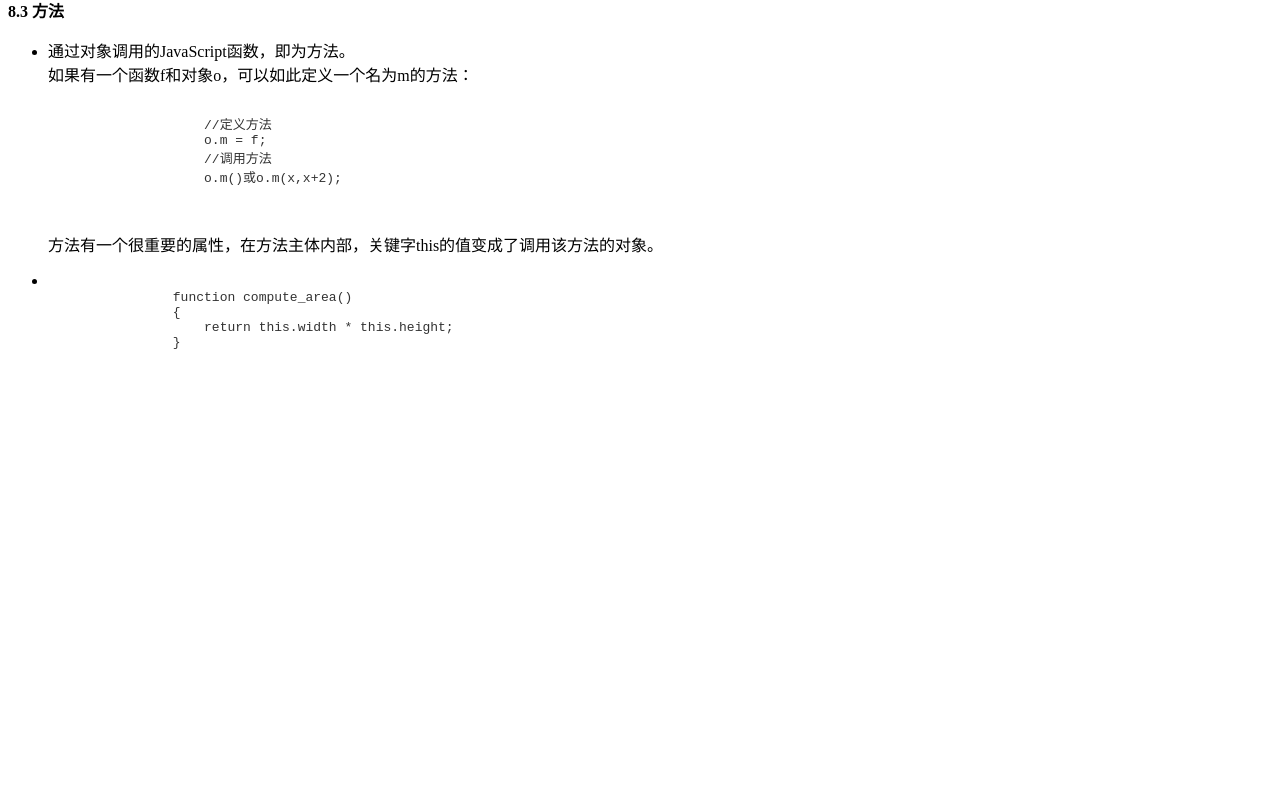
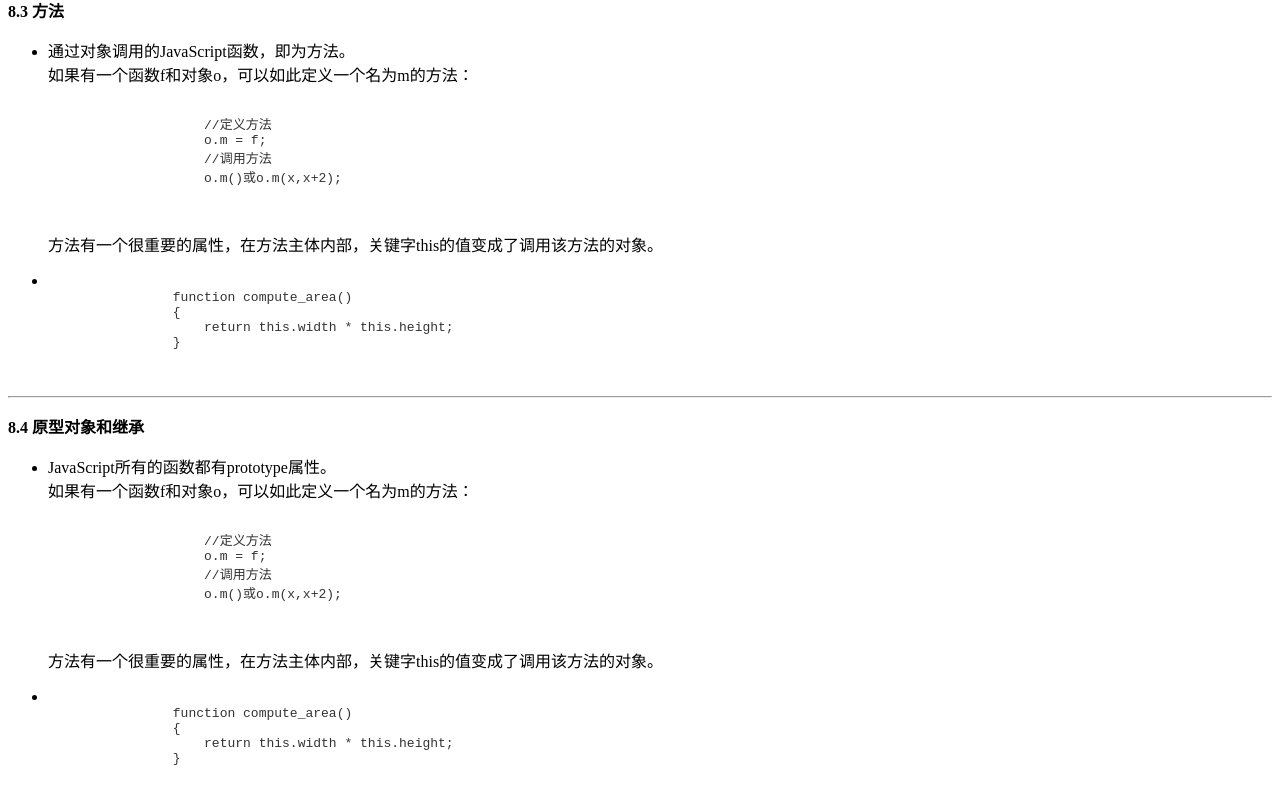
Before and after one commit to Jameschy/rhinoceros, a plain HTML site: page 第八章-对象.html in a window 1280 px wide. Shown: the part 1664-2468 px from the top of the page. Before the commit the page ends 2060 px from the top, so only its background shows below. Drawn offline with Linux system fonts and the light colour scheme.

Commit message:
重新学习，第八章！

```diff
--- a/第八章-对象.html
+++ b/第八章-对象.html
@@ -139,7 +139,37 @@
             </code>
         </pre>
     </li>
+
+
 </ul>
+<hr/>
+<p><b>8.4 原型对象和继承 </b></p>
+<ul>
+    <li>
+        JavaScript所有的函数都有prototype属性。<br>
+        如果有一个函数f和对象o，可以如此定义一个名为m的方法：
+        <pre>
+                <code style="color: #333333">
+                    //定义方法
+                    o.m = f;
+                    //调用方法
+                    o.m()或o.m(x,x+2);
+                </code>
+        </pre>
+        <p>方法有一个很重要的属性，在方法主体内部，关键字this的值变成了调用该方法的对象。</p>
+    </li>
+    <li>
+        <pre>
+            <code style="color: #333333">
+                function compute_area()
+                {
+                    return this.width * this.height;
+                }
+            </code>
+        </pre>
+    </li>
 
+
+</ul>
 </body>
 </html>
```
